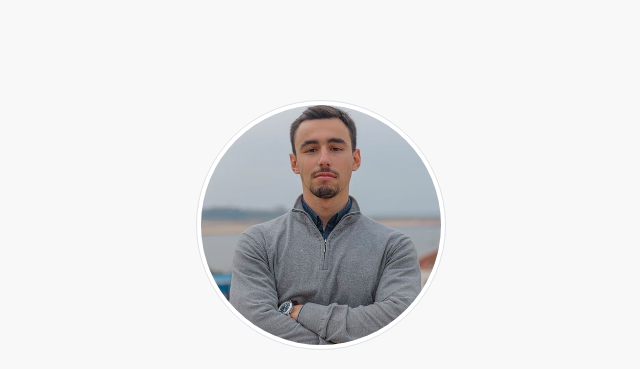
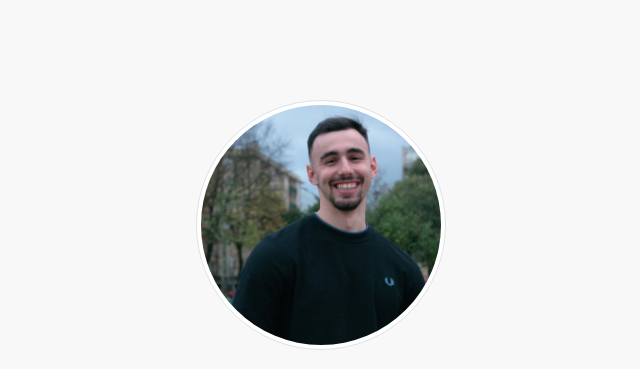
Before and after one commit to gcmendes22/gcmendes22.github.io, a plain HTML site: page index.html in a window 1280 px wide. Shown: the top 369 px of the page, without its empty margins (319-959 px from the left). Drawn offline with nearby package versions, Linux system fonts and the light colour scheme.

Commit message:
Changing profile photo

```diff
--- a/index.html
+++ b/index.html
@@ -12,7 +12,7 @@
 </head>
 <body>
   <div class="text-center home">
-    <img src="assets/img/perfil.jpg" class="img_rounded zoom zoom-out img-thumbnail" alt="..." />
+    <img src="assets/img/perfil.jpeg" class="img_rounded zoom zoom-out img-thumbnail" alt="..." />
     <h2 class="mt-4">Guilherme Mendes</h2>
     <p class="info p-1">Electrical and Computer Engineer<br/>Software Developer - Test Systems</p>
   </div>
```
Also changed, not shown: assets/img/perfil.jpeg (added), assets/img/perfil.jpg (deleted).
